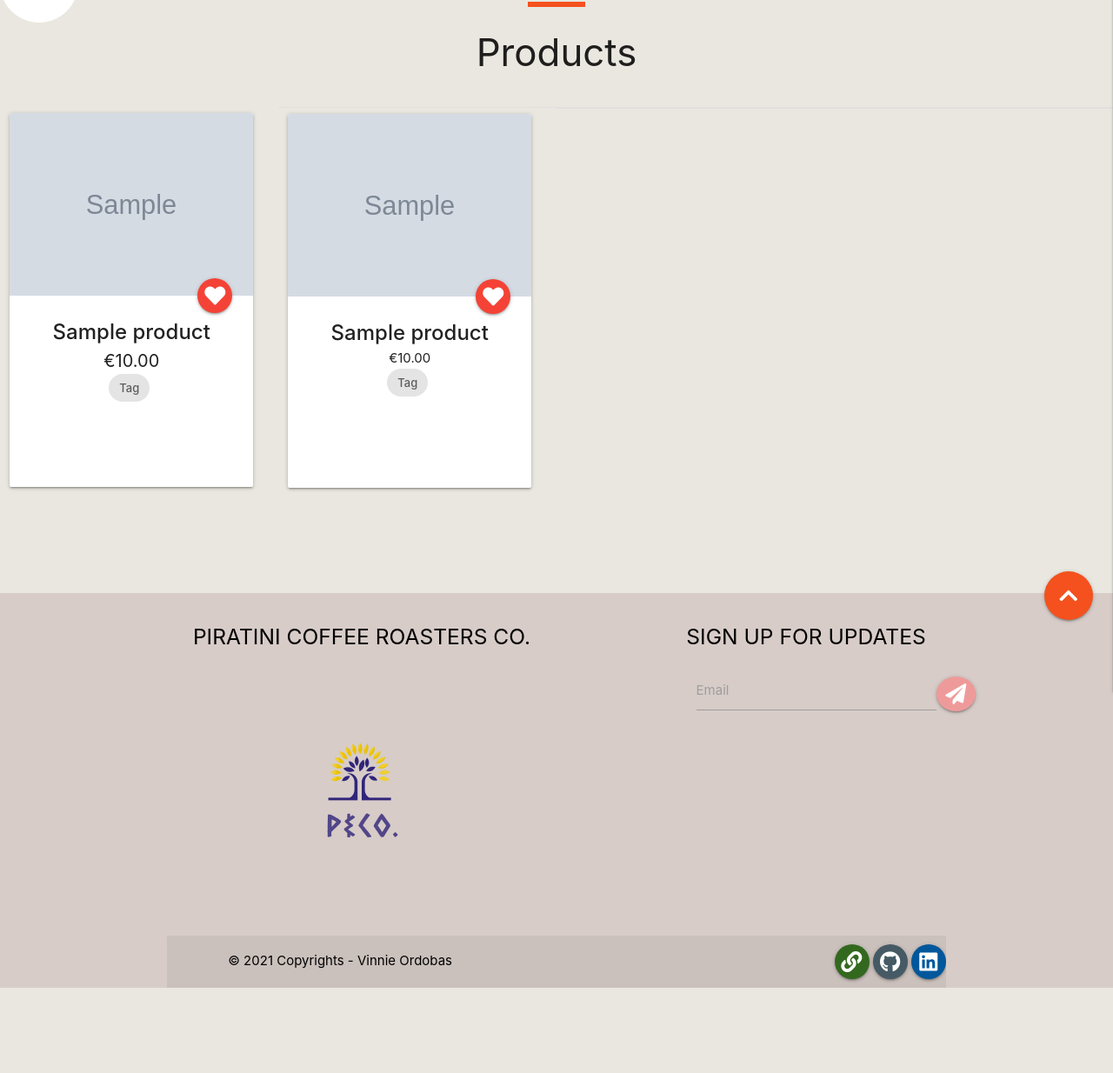
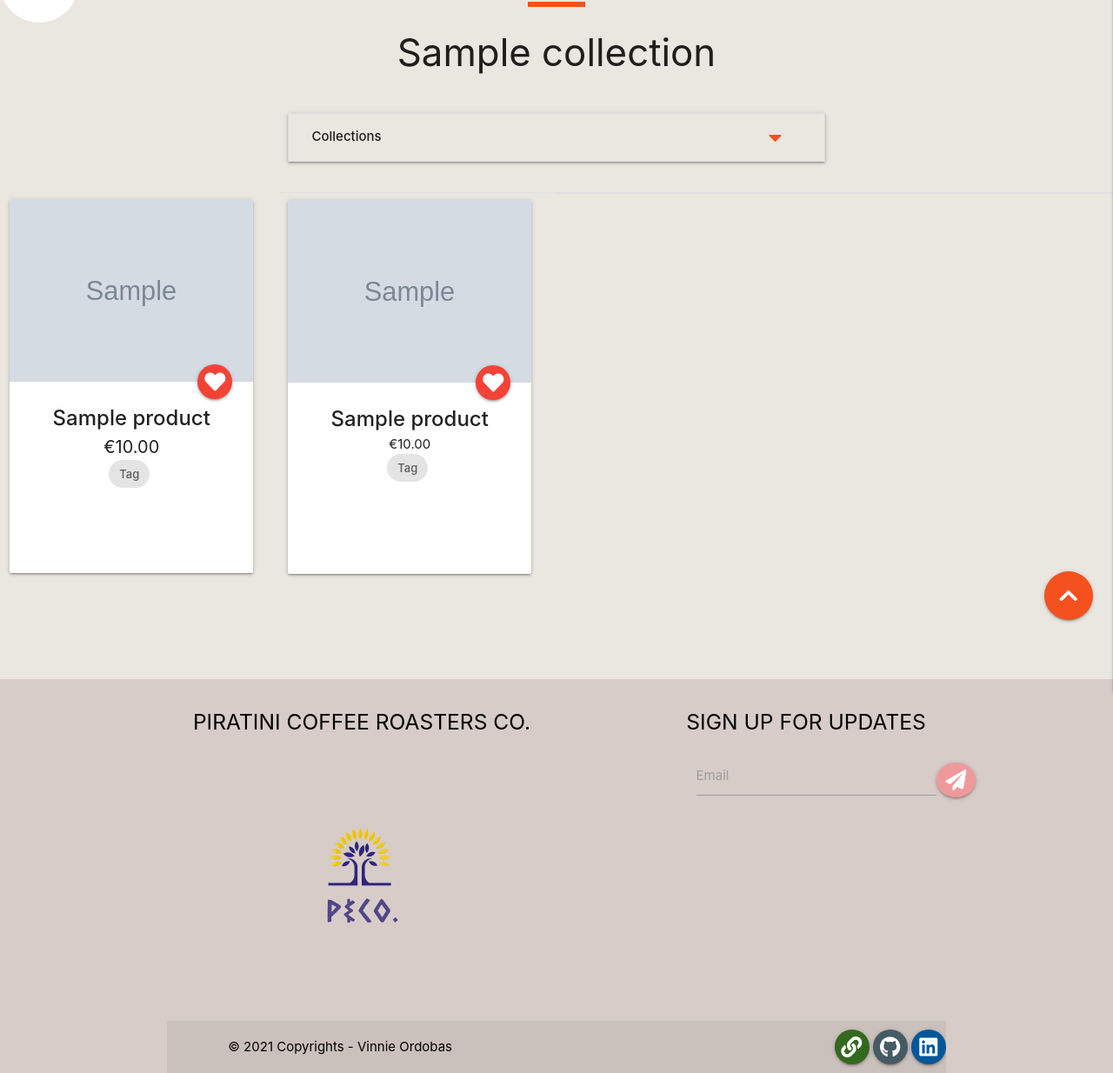
Before and after one commit to vinnieOrdobas/CI-MS4-Piratini-coffee-roasters, a Django app: template products/templates/products/products.html in a window 1280 px wide. Shown: the part 64-1298 px from the top of the page at 87% size. Before the commit the page ends 1200 px from the top, so only its background shows below. Run offline with Django 3.2, Linux system fonts and the light colour scheme; tables that the repository leaves empty hold one stand-in row (values such as "Sample post"); the template is opened without the code that fills it: values that come from a table or form of the project are taken from there, most other values are stand-ins (such as "Sample title", 1, 10 or a date in 2020); grey boxes marked "Sample" are stand-in pictures.

Commit message:
finished search query and filtering by collection

```diff
--- a/products/models.py
+++ b/products/models.py
@@ -46,6 +46,9 @@ class Product(models.Model):
     def get_description(self):
         return self.description
 
+    def get_tags(self):
+        return [self.tags]
+
 
 class Membership(Product):
     # user = models.ForeignKey('User', on_delete=models.CASCADE)
--- a/products/templates/products/products.html
+++ b/products/templates/products/products.html
@@ -19,7 +19,39 @@
         <div class="row">
             <div class="center-align">
                 <hr class="hr-text" style="margin:auto"> <!-- inline CSS styling-->
-                <h3 class="">Products</h3>
+                {% if collection %}
+                    <h3 class="">{{ collection.friendly_name }}</h3>
+                {% else %}
+                    <h3 class="">All Products</h3>
+                {% endif %}
+            </div>
+        </div>
+        <div class="row">
+            <div class="col s6 push-s3">
+                <ul class="collapsible" data-collapsible="accordion">
+                    <li>
+                        <div class="collapsible-header active transparent">
+                            <div class="col s12">
+                                <strong>Collections</strong>
+                                <span class="icon right">
+                                    <i class="fas fa-caret-down"></i>
+                                </span>
+                            </div>
+                        </div>
+                        <div class="collapsible-body">
+                            <div class="row">
+                                <div class="col s12 m12">
+                                    <div class="collection">
+                                        <a href="{% url 'products' %}" class="collection-item">All Products</a>
+                                        {% for collection in collections %}
+                                            <a href="{% url 'products' %}?collection={{ collection.name }}" class="collection-item">{{ collection.friendly_name }}</a>
+                                        {% endfor %}
+                                    </div>
+                                </div>
+                            </div>
+                        </div>
+                    </li>
+                </ul>
             </div>
         </div>
         <div class="row cards-container-sml hide-on-med-and-up">
@@ -42,7 +74,7 @@
                             <p class="product-name"><strong>{{ product.card_name }}</strong></p>
                             <p class="decimal">€{{ product.price }}</p>
                             <div class="chip">
-                                tag
+                                Tag
                             </div>
                         </div>
                     </div>
--- a/static/js/core.js
+++ b/static/js/core.js
@@ -9,6 +9,7 @@ $(document).ready(function() {
     $('.modal').modal();
     $('.tooltipped').tooltip();
     $('.collapsible').collapsible();
+    $('select').formSelect();
     // search form toggle
     $('.search-form').click(function() {
         $('.search-form-wrapper').toggleClass('open');
```
Also changed, not shown: home/templates/home/index.html (+5 -5 lines), products/views.py (+13 -2 lines).
